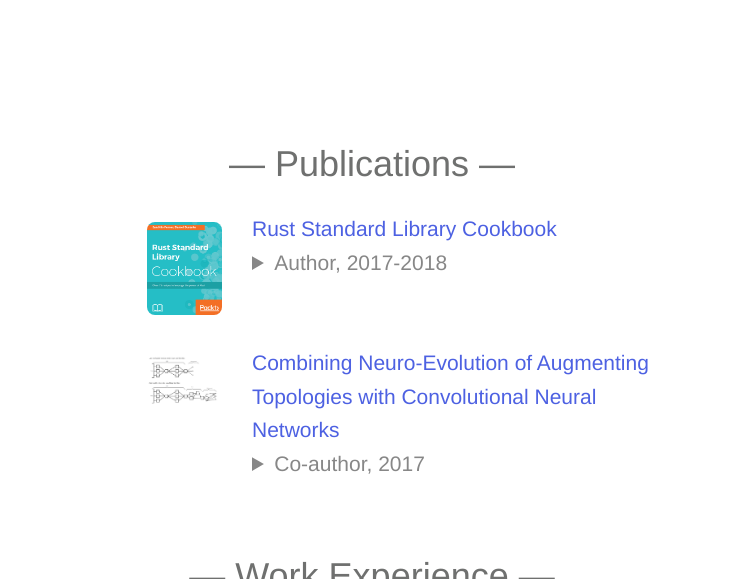
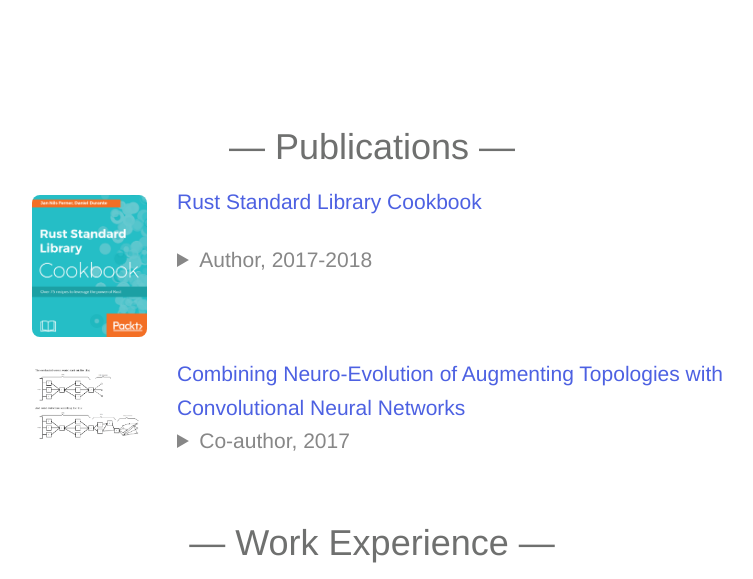
Before and after one commit to janhohenheim/homepage, a plain HTML site: page index.html in a window 1280 px wide. Shown: the part 930-1509 px from the top of the page, without its empty margins (268-1021 px from the left). Drawn offline with Linux system fonts and the light colour scheme.

Commit message:
Increase width on big devices

```diff
--- a/style.css
+++ b/style.css
@@ -31,7 +31,7 @@ body {
 
 .centered-box {
     margin: auto;
-    max-width: 600px;
+    max-width: 900px;
 }
 
 .portrait-picture {
@@ -84,7 +84,7 @@ body {
 .list-container {
     display: grid;
     place-items: center;
-    gap: 20px;
+    row-gap: 10px;
 }
 
 .section-title {
@@ -105,7 +105,7 @@ body {
         "experience-picture experience-title"
         "experience-picture experience-text";
     column-gap: 30px;
-    width: min(600px, 100%);
+    width: min(900px, 100%);
 }
 
 @media (max-width: 600px) {
@@ -122,8 +122,8 @@ body {
     grid-area: experience-picture;
     display: block;
     margin-left: auto;
-    margin-right: calc(150px - 100%);
-    width: max(150px, 100%);
+    margin-right: calc(230px - 100%);
+    width: max(220px, 100%);
 }
 @media (max-width: 600px) {
     .experience-picture  {
@@ -132,7 +132,7 @@ body {
 }
 
 details:not([open]) + .experience-picture {
-    width: max(75px, 50%);
+    width: max(115px, 50%);
     margin-right: 0;
 }
 
```
